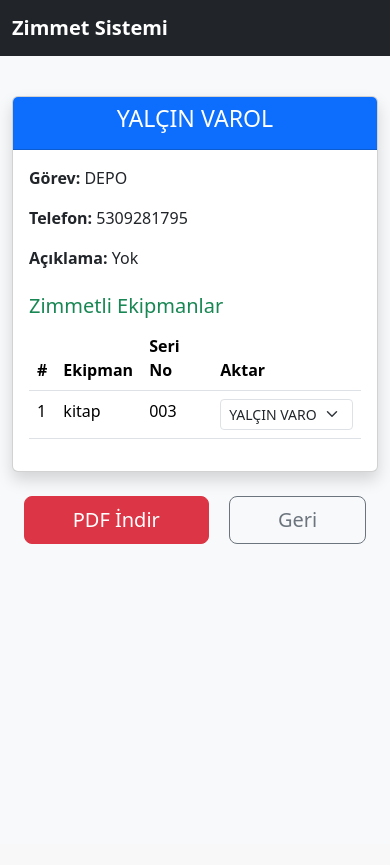
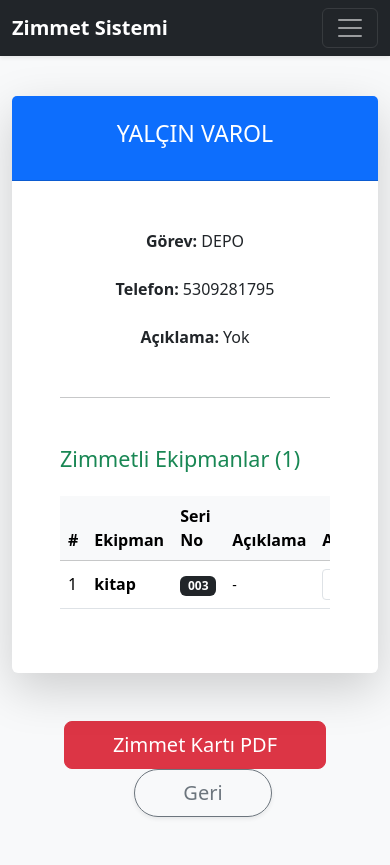
Before and after one commit to teknolojiotomasyon/gsb-zimmet-sistem, a Flask app: page /personnel_detail/1 in a window 390 px wide. Before the commit the page ends 544 px from the top, so only its background shows below. Run offline with Flask 3, Linux system fonts and the light colour scheme; the visitor is signed in with stand-in values (Sample User, id 1); data comes from the database, SQL or seed files in the repository.

Commit message:
Refactor personnel detail page layout and styling
Updated the personnel detail page layout and styling, enhancing the navbar and card presentation. Improved the equipment table display and added responsiveness.

```diff
--- a/templates/personnel_detail.html
+++ b/templates/personnel_detail.html
@@ -8,11 +8,15 @@
     <link href="https://cdn.jsdelivr.net/npm/bootstrap-icons@1.11.0/font/bootstrap-icons.css" rel="stylesheet">
 </head>
 <body class="bg-light">
-    <!-- ÜST MENÜ AYNI -->
-    <nav class="navbar navbar-expand-lg navbar-dark bg-dark fixed-top">
-        <div class="container">
+
+    <!-- ÜST MENÜ -->
+    <nav class="navbar navbar-expand-lg navbar-dark bg-dark fixed-top shadow-sm">
+        <div class="container-fluid">
             <a class="navbar-brand fw-bold" href="/">Zimmet Sistemi</a>
-            <div class="collapse navbar-collapse">
+            <button class="navbar-toggler" type="button" data-bs-toggle="collapse" data-bs-target="#navbarNav">
+                <span class="navbar-toggler-icon"></span>
+            </button>
+            <div class="collapse navbar-collapse" id="navbarNav">
                 <ul class="navbar-nav ms-auto">
                     <li class="nav-item"><a class="nav-link btn btn-outline-light me-2" href="/">Anasayfa</a></li>
                     <li class="nav-item"><a class="nav-link btn btn-outline-primary me-2" href="/personnel">Personel</a></li>
@@ -27,22 +31,29 @@
     </nav>
 
     <div class="container pt-5 mt-5">
-        <div class="card shadow">
-            <div class="card-header bg-primary text-white text-center">
+        <div class="card shadow-lg border-0">
+            <div class="card-header bg-primary text-white text-center py-4">
                 <h3>{{ person.name }} {{ person.surname }}</h3>
             </div>
-            <div class="card-body">
-                <p><strong>Görev:</strong> {{ person.duty or 'Yok' }}</p>
-                <p><strong>Telefon:</strong> {{ person.phone or 'Yok' }}</p>
-                <p><strong>Açıklama:</strong> {{ person.description or 'Yok' }}</p>
+            <div class="card-body p-5">
+                <div class="row g-4 text-center text-md-start">
+                    <div class="col-md-4"><strong>Görev:</strong> {{ person.duty or 'Yok' }}</div>
+                    <div class="col-md-4"><strong>Telefon:</strong> {{ person.phone or 'Yok' }}</div>
+                    <div class="col-md-4"><strong>Açıklama:</strong> {{ person.description or 'Yok' }}</div>
+                </div>
 
-                <h5 class="mt-4 text-success">Zimmetli Ekipmanlar</h5>
-                <table class="table">
-                    <thead>
+                <hr class="my-5">
+
+                <h4 class="text-success mb-4">Zimmetli Ekipmanlar ({{ equipments|length }})</h4>
+                {% if equipments %}
+                <div class="table-responsive">
+                    <table class="table table-hover align-middle">
+                        <thead class="table-light">
                             <tr>
                                 <th>#</th>
                                 <th>Ekipman</th>
                                 <th>Seri No</th>
+                                <th>Açıklama</th>
                                 {% if is_manager %}<th>Aktar</th>{% endif %}
                             </tr>
                         </thead>
@@ -50,16 +61,17 @@
                             {% for eq in equipments %}
                             <tr>
                                 <td>{{ loop.index }}</td>
-                            <td>{{ eq.name }}</td>
-                            <td>{{ eq.serial }}</td>
+                                <td><strong>{{ eq.name }}</strong></td>
+                                <td><span class="badge bg-dark">{{ eq.serial }}</span></td>
+                                <td><small>{{ eq.description or '-' }}</small></td>
                                 {% if is_manager %}
                                 <td>
-                                <form method="post" action="/assign_equipment/{{ eq.id }}">
+                                    <form method="post" action="/assign_equipment/{{ eq.id }}" class="d-inline">
                                         <select name="assign_to" class="form-select form-select-sm" onchange="this.form.submit()">
-                                        <option value="depot">Depoya Al</option>
+                                            <option value="depot">→ Depoya Al</option>
                                             {% for p in personnels %}
                                             <option value="{{ p.id }}" {% if p.id == person.id %}selected disabled{% endif %}>
-                                            {{ p.name }} {{ p.surname }}
+                                                {{ p.name }} {{ p.surname }}{% if p.id == person.id %} (şu anki){% endif %}
                                             </option>
                                             {% endfor %}
                                         </select>
@@ -71,11 +83,15 @@
                         </tbody>
                     </table>
                 </div>
+                {% else %}
+                <p class="text-center text-muted py-4">Bu personele zimmetli ekipman yok.</p>
+                {% endif %}
+            </div>
         </div>
 
-        <div class="text-center mt-4">
-            <a href="/print_card/{{ person.id }}" class="btn btn-danger btn-lg px-5">PDF İndir</a>
-            <button onclick="history.back()" class="btn btn-outline-secondary btn-lg px-5 ms-3">Geri</button>
+        <div class="text-center my-5">
+            <a href="/print_card/{{ person.id }}" class="btn btn-danger btn-lg px-5">Zimmet Kartı PDF</a>
+            <button onclick="history.back()" class="btn btn-outline-secondary btn-lg px-5 ms-3 rounded-pill shadow-sm">Geri</button>
         </div>
     </div>
 </body>
```
Lines whose indentation alone changed are shown as unchanged.
